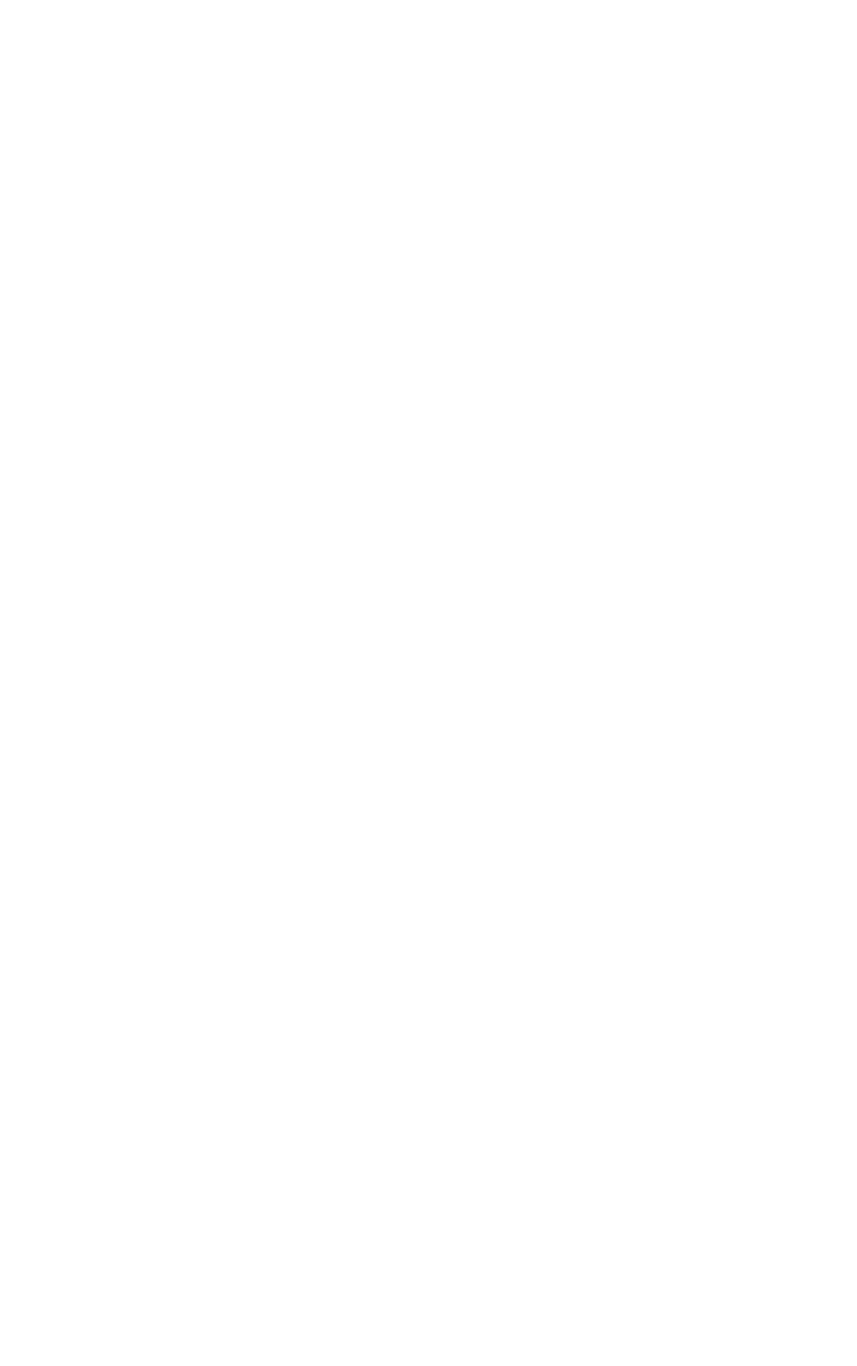
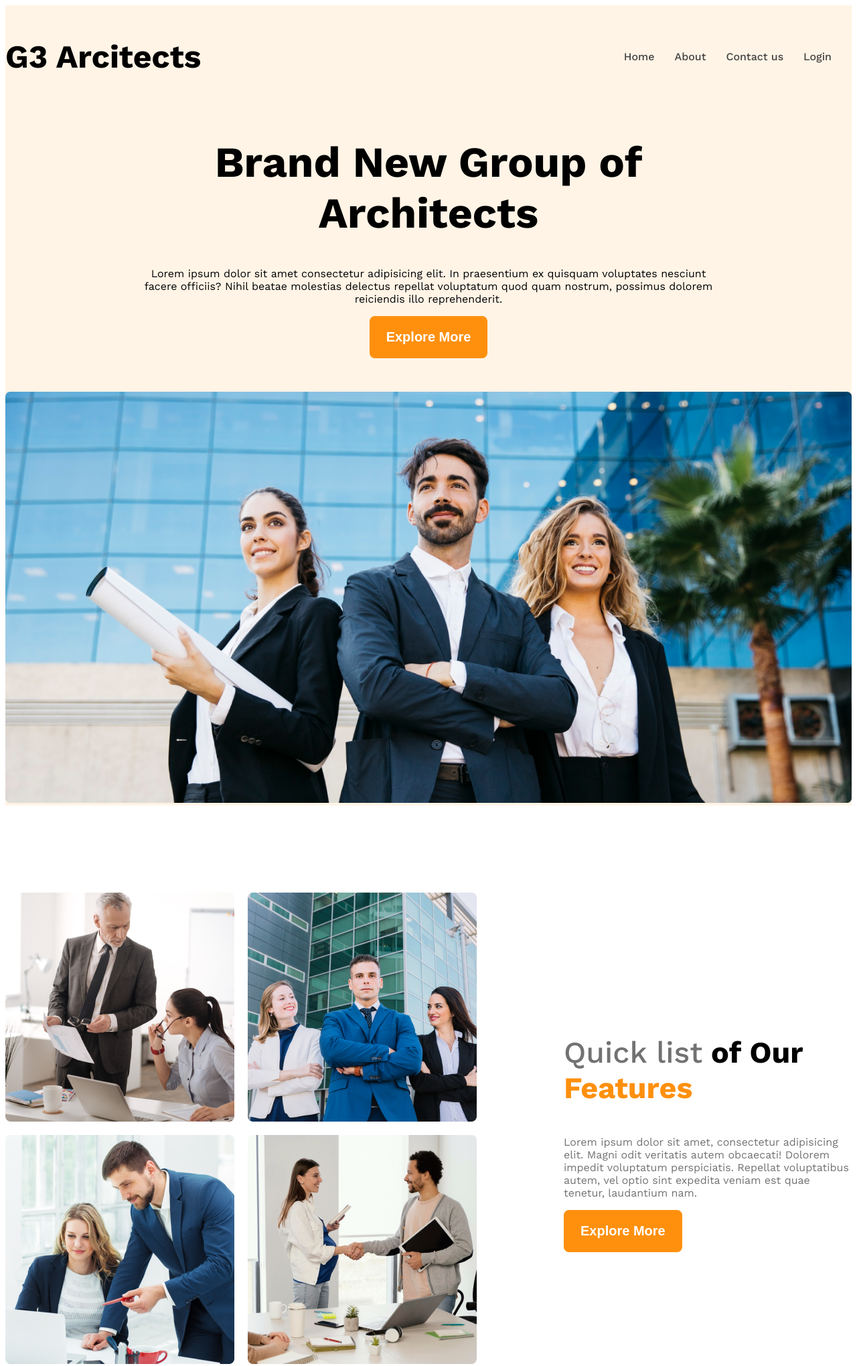
Before and after one commit to saidulsakib242/G3-arcitects-web, a plain HTML site: page index.html in a window 1280 px wide. Shown: the whole page at 67% size. Before the commit the page ends 800 px from the top, so only its background shows below. Drawn offline with nearby package versions, Linux system fonts and the light colour scheme.

Commit message:
Some things

```diff
--- a/index.html
+++ b/index.html
@@ -6,11 +6,48 @@
     <title>G3 Arcitects</title>
     <link rel="stylesheet" href="styles/arcitects.css">
 </head>
-<body>
-   <header>
+<body class="work-sans-font">
+   <header class="bg-light">
+    <nav class="navbar display-flex">
+        <h3 class="brand">G3 Arcitects</h3>
+        <ul class="nav-links display-flex">
+            <li class="nav-item"><a href="" class="nav-link text-gray">Home</a></li>
+            <li class="nav-item"><a href="" class="nav-link text-gray">About</a></li>
+            <li class="nav-item"><a href="" class="nav-link text-gray">Contact us</a></li>
+            <li class="nav-item"><a href="" class="nav-link text-gray">Login</a></li>
+        </ul>
+    </nav>
+    <div class="banner">
+        <div class="banner-content">
+            <h1 class="banner-title">Brand New Group of Architects </h1>
+        <p class="banner-description">Lorem ipsum dolor sit amet consectetur adipisicing elit. In praesentium ex quisquam voluptates nesciunt facere officiis? Nihil beatae molestias delectus repellat voluptatum quod quam nostrum, possimus dolorem reiciendis illo reprehenderit.</p>
+        <button class="btn-primary">Explore More</button>
+        </div>
+        <img class="banner-img" src="images/banner.png" alt="">
+
+
+    </div>
 
    </header>
    <main>
+    <section class="teams display-flex">
+        <div class="team-img-container">
+            <img src="images/team1.png" alt="Two arcitect discussing about design">
+            <img src="images/team2.png" alt="Two arcitect discussing about design">
+            <img src="images/team3.png" alt="Two arcitect discussing about design">
+            <img src="images/team4.png" alt="Two arcitect discussing about design">
+
+        </div>
+        <div class="our-features">
+            <h3 class="features-title"><span id="quick-list" class="text-light-gray">Quick list</span> <span>of Our </span><span class="text-primary">Features</span></h3>
+            <p class="features-description text-light-gray">Lorem ipsum dolor sit amet, consectetur adipisicing elit. Magni odit veritatis autem obcaecati! Dolorem impedit voluptatum perspiciatis. Repellat voluptatibus autem, vel optio sint expedita veniam est quae tenetur, laudantium nam.</p>
+            <button class="btn-primary">Explore More</button>
+        </div>
+
+    </section>
+    <section>
+
+    </section>
 
    </main>
    <footer>
--- a/styles/arcitects.css
+++ b/styles/arcitects.css
@@ -0,0 +1,130 @@
+@import url('https://fonts.googleapis.com/css2?family=Work+Sans:ital,wght@0,100..900;1,100..900&display=swap');
+
+.work-sans-font {
+  font-family: "Work Sans", sans-serif;
+  font-optical-sizing: auto;
+  font-weight: 400;
+  font-style: normal;
+}
+/* Shared-styles */
+.display-flex{
+    display: flex;
+}
+.text-primary{
+    color: #FF900E;
+
+}
+/* dark-02 */
+.text-gray{
+    color: #424242;
+}
+/* dark-03 */
+.text-light-gray{
+    color: #727272;
+}
+.bg-light{
+    background-color: rgba(255, 144, 14, 0.1);
+}
+.btn-primary{
+    background-color: #FF900E;
+    color: white;
+    padding: 20px 25px;
+    font-size: 1.25rem;
+    font-weight: 600;
+    border-radius: 8px;
+    border: none;
+}
+main{
+    max-width: 1440px;
+    margin: 0 auto;
+}
+main > section{
+    margin-top: 130px;
+}
+
+
+/* header-styles */
+
+/* navbar-related-styles */
+.navbar{
+    justify-content: space-between;
+    align-items: center;
+
+}
+.brand{
+    font-weight: 700;
+    font-size: 3rem;
+}
+.nav-link{
+    text-decoration: none;
+    font-weight: 500;
+
+}
+.nav-item{
+    list-style: none ;
+    margin-right: 30px;
+
+}
+.navbar, .banner{
+    max-width: 1440px;
+    margin: 0 auto;
+}
+/* banner related styles */
+.banner-content{
+    max-width: 850px;
+    margin: 0 auto;
+    text-align: center;
+    margin-bottom: 50px;
+}
+.banner-title{
+    font-weight: 700;
+    font-size: 4rem;
+}
+.banner-img{
+    width: 100%;
+}
+
+/* team & feture related */
+.teams{
+  align-items: center;
+
+}
+.team-img-container{
+    display: grid;
+    grid-template-columns: repeat(2, 1fr);
+    gap: 20px;
+}
+.our-features{
+    margin-left: 130px;
+    max-width: 530px;
+}
+.features-title{
+    font-size: 2.8rem;
+    font-weight: 700;
+}
+#quick-list{
+    font-weight: 500;
+}
+/* Responsive media query */
+@media screen and (max-width:576px) {
+    .navbar, .nav-links, .teams{
+        flex-direction: column;
+
+    }
+   .team-img-container{
+    grid-template-columns: repeat(1, 1fr);
+   }
+   .our-features{
+    margin-left: 20px;
+   }
+}
+/* medium size device */
+@media screen and (min-width:576px) and (max-width:992px) {
+    .teams{
+        flex-direction: column;
+    }
+    .our-features{
+        margin: 50px auto;
+    }
+
+}
```
